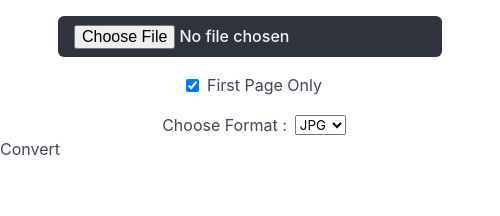
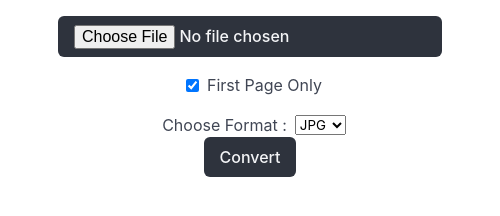
Before and after one commit to rawanasri/electron-pdf_to_jpg, an Electron app: page index.html in a window 500 px wide. Drawn offline with Linux system fonts and the light colour scheme.

Commit message:
adding bulma css classes to convert button

```diff
--- a/index.html
+++ b/index.html
@@ -23,7 +23,7 @@
     </select>
     </div>
     <div class="convert-button">
-      <button type="submit">Convert</button>
+      <button type="submit" class="button is-dark">Convert</button>
     </div>
   </body>
 </html>
--- a/styles.css
+++ b/styles.css
@@ -29,3 +29,9 @@
   margin-left: 0.5rem;
   margin-right: 0.5rem;
 }
+
+.convert-button {
+  display: flex;
+  justify-content: center;
+  align-items: center;
+}
```
